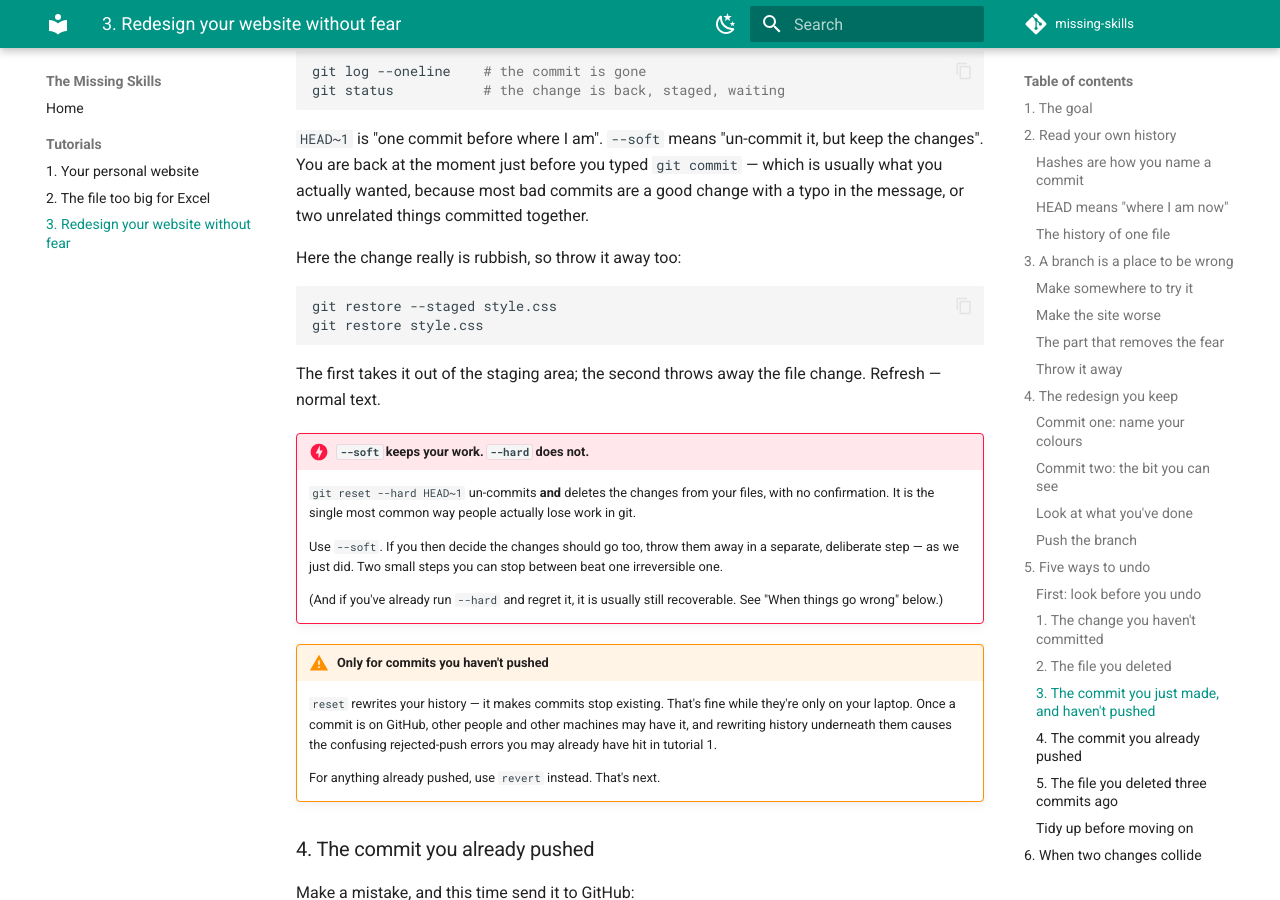
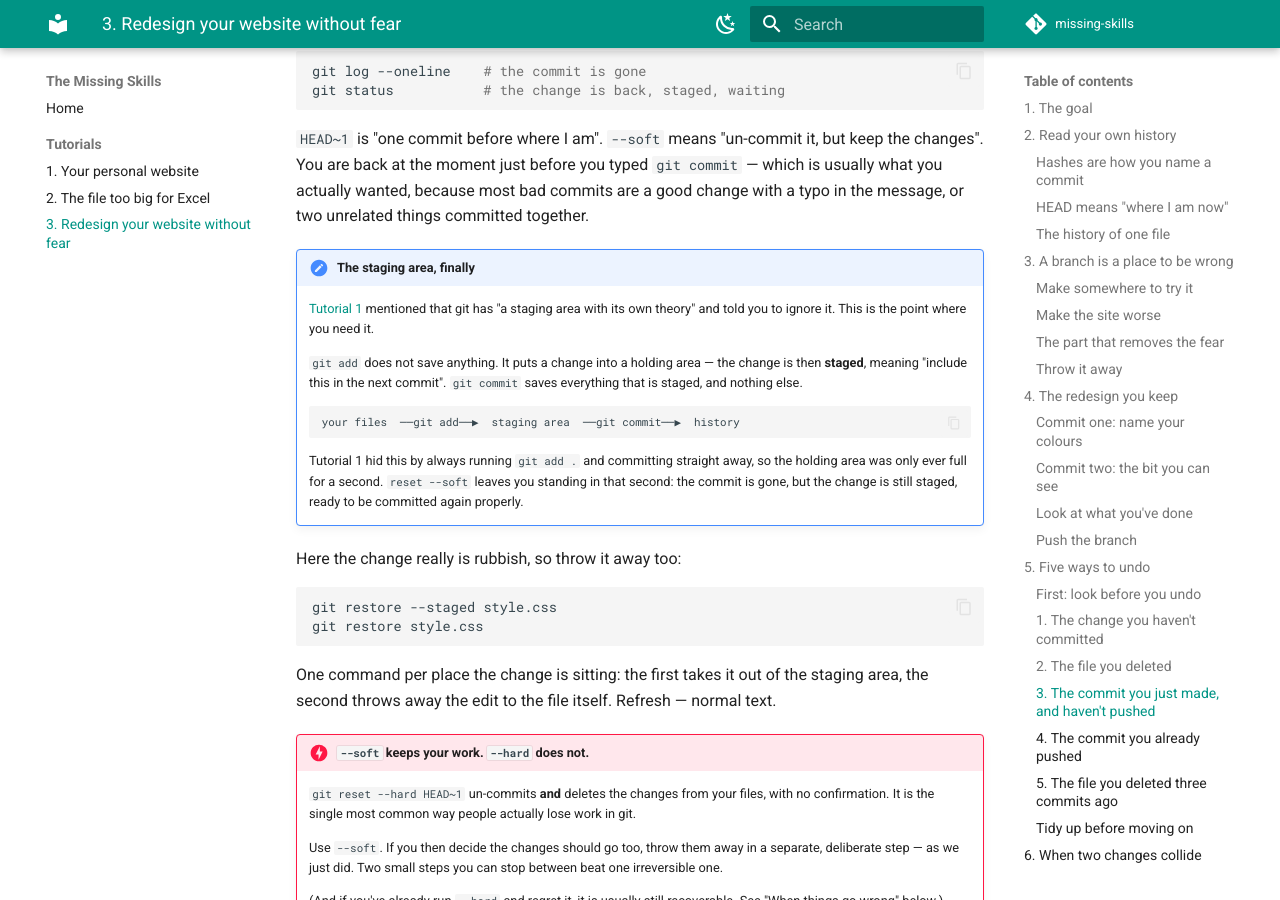
Before and after one commit to katarinagresova/missing-skills, an MkDocs documentation site: the page built from docs/tutorials/03-redesign-without-fear.md, in a window 1280 px wide and 900 px high, scrolled down 11931 px. Built offline with MkDocs 1.6.1 and Material for MkDocs 9.7.7, drawn with Linux system fonts in a browser that asks for light colours; comment, search, counter and statistics services are not loaded.

Commit message:
Define the staging area where tutorial 3 starts relying on it
Tutorial 1 deliberately defers the staging area: "Git has branches, a
staging area with its own theory ... You don't need any of it today."
Tutorial 3 then used --staged three times and talked about changes being
"staged, waiting" without ever cashing that promise in.

git reset --soft is the moment the staging area earns its keep - it is
the only reason undoing the change afterwards takes two commands instead
of one - so explain it there, quoting tutorial 1 so the reader knows the
gap was on purpose.

Co-Authored-By: Claude Opus 5 (1M context) <noreply@anthropic.com>

````diff
--- a/docs/tutorials/03-redesign-without-fear.md
+++ b/docs/tutorials/03-redesign-without-fear.md
@@ -643,6 +643,25 @@ changes". You are back at the moment just before you typed `git commit` — whic
 what you actually wanted, because most bad commits are a good change with a typo in the
 message, or two unrelated things committed together.
 
+!!! note "The staging area, finally"
+
+    [Tutorial 1](01-personal-website.md#4-the-git-loop) mentioned that git has "a staging
+    area with its own theory" and told you to ignore it. This is the point where you need
+    it.
+
+    `git add` does not save anything. It puts a change into a holding area — the change is
+    then **staged**, meaning "include this in the next commit". `git commit` saves
+    everything that is staged, and nothing else.
+
+    ```
+    your files  ──git add──▶  staging area  ──git commit──▶  history
+    ```
+
+    Tutorial 1 hid this by always running `git add .` and committing straight away, so the
+    holding area was only ever full for a second. `reset --soft` leaves you standing in
+    that second: the commit is gone, but the change is still staged, ready to be committed
+    again properly.
+
 Here the change really is rubbish, so throw it away too:
 
 ```bash
@@ -650,8 +669,8 @@ git restore --staged style.css
 git restore style.css
 ```
 
-The first takes it out of the staging area; the second throws away the file change. Refresh
-— normal text.
+One command per place the change is sitting: the first takes it out of the staging area,
+the second throws away the edit to the file itself. Refresh — normal text.
 
 !!! danger "`--soft` keeps your work. `--hard` does not."
 
````
